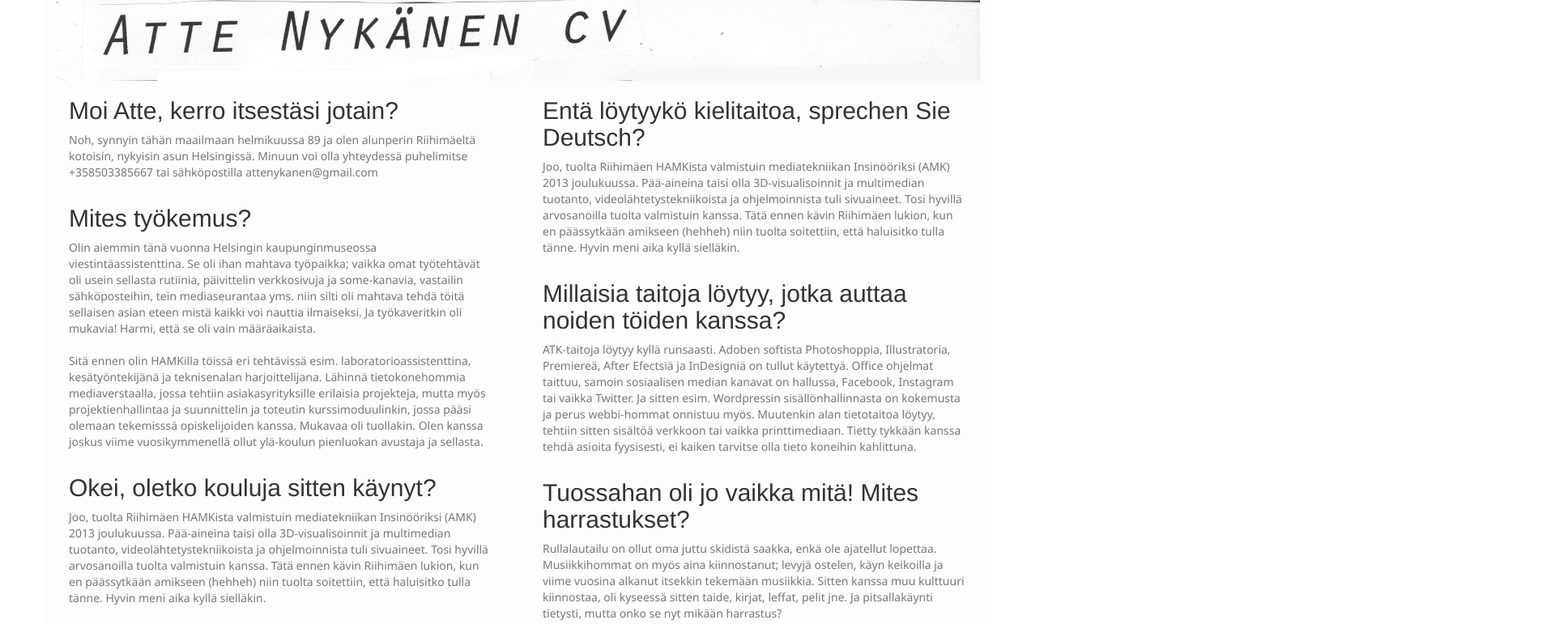
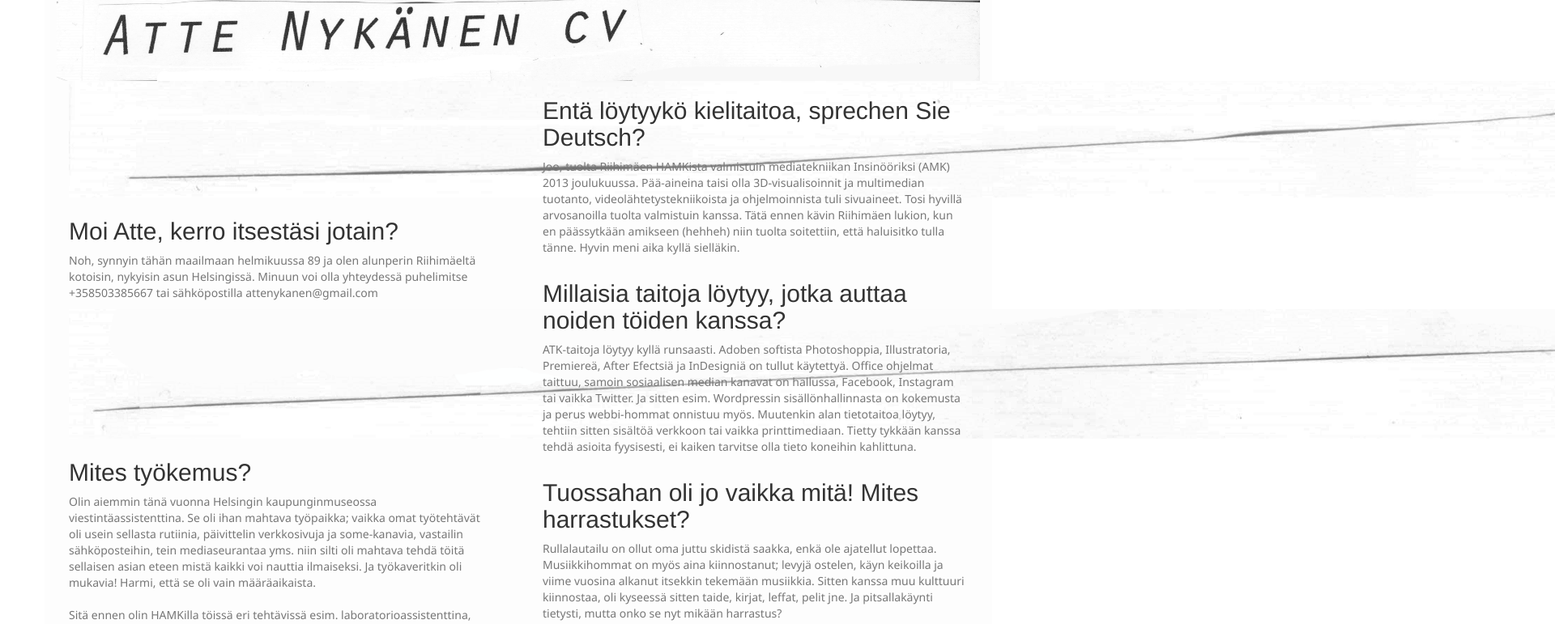
Before and after one commit to atenykanen/atenykanen.github.io, a plain HTML site: page index.html in a window 1280 px wide. Shown: the top 771 px of the page at 81% size, 1920 px wide, since content can reach past the window. Drawn offline with Linux system fonts and the light colour scheme.

Commit message:
Text box
test

```diff
--- a/css/main.css
+++ b/css/main.css
@@ -3,7 +3,7 @@ html {
     "Segoe UI", "Roboto", "Oxygen",
     "Ubuntu", "Cantarell", "Fira Sans",
     "Droid Sans", "Helvetica Neue", sans-serif;
-
+    font-size:16px;
 }
 
 .container {
@@ -38,3 +38,12 @@ p {
 footer > img{
     max-width: 100%;
 }
+
+
+.text-bg::before {
+ content: url("../images/textupper.png");
+ width: 100%;
+}
+.text-bg::after {
+  content: url("../images/textlower.png");
+}
--- a/index.html
+++ b/index.html
@@ -15,8 +15,10 @@
     <div class="row">
         <div class="col-lg-6">
             <div class="col-xs-12">
+                <div class="text-bg">
                     <h2>Moi Atte, kerro itsestäsi jotain?</h2>
-                        <p>Noh, synnyin tähän maailmaan helmikuussa 89 ja olen alunperin Riihimäeltä kotoisin, nykyisin asun Helsingissä. Minuun voi olla yhteydessä puhelimitse +358503385667 tai sähköpostilla attenykanen@gmail.com </p>
+                    <p>Noh, synnyin tähän maailmaan helmikuussa 89 ja olen alunperin Riihimäeltä kotoisin, nykyisin asun Helsingissä. Minuun voi olla yhteydessä puhelimitse +358503385667 tai sähköpostilla attenykanen@gmail.com </p>
+                </div>
             </div>
 
             <div class="col-xs-12">
@@ -65,7 +67,7 @@
     </div>
 
 
-    <footer><img src="images/footeri.png" alt=""></footer>
+      <footer><img src="images/footeri.png" alt=""></footer>
  </div>
 </body>
 </html>
```
Also changed, not shown: images/textlower.png (added), images/textupper.png (added).
